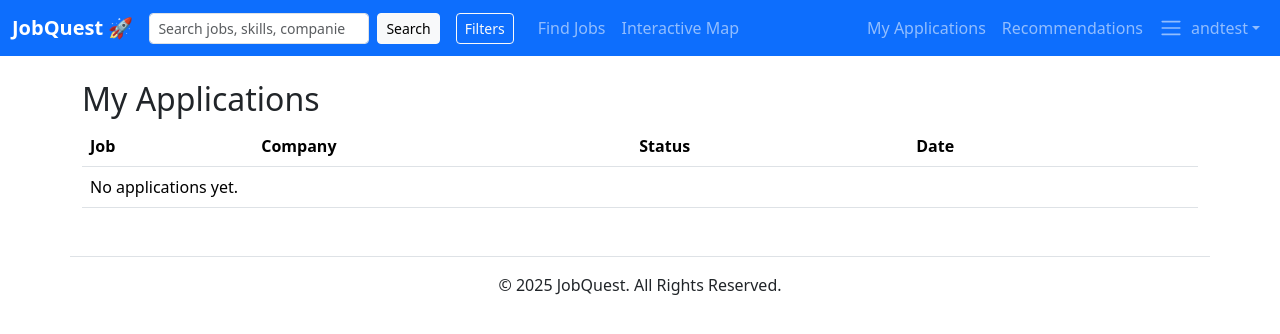
After one commit to Henryli873/linkedout, a Django app: page /search/applications/ in a window 1280 px wide. The commit adds this page. Shown: the top 334 px of the page. Run offline with Django 5.2, Linux system fonts and the light colour scheme; a user stored in the database is signed in; data comes from the database, SQL or seed files in the repository; both versions use the stored data as it was after the commit.

Commit message:
user story 4, date of application incomplete

```diff
--- /dev/null
+++ b/jobs/templates/jobs/my_applications.html
@@ -0,0 +1,23 @@
+{% extends "base.html" %}
+{% block title %}My Applications{% endblock %}
+{% block content %}
+<h2>My Applications</h2>
+<table class="table">
+    <thead>
+        <tr><th>Job</th><th>Company</th><th>Status</th><th>Date</th><th></th></tr>
+    </thead>
+    <tbody>
+        {% for app in applications %}
+        <tr>
+            <td>{{ app.job.title }}</td>
+            <td>{{ app.job.company }}</td>
+            <td>{{ app.get_status_display }}</td>
+            <td>{{ app.applied_at|date:"Y-m-d H:i" }}</td>
+            <td><a href="{% url 'jobs:application_details' app.pk %}" class="btn btn-sm btn-outline-primary">Details</a></td>
+        </tr>
+        {% empty %}
+        <tr><td colspan="5">No applications yet.</td></tr>
+        {% endfor %}
+    </tbody>
+</table>
+{% endblock %}
--- a/jobs/urls.py
+++ b/jobs/urls.py
@@ -8,4 +8,11 @@ urlpatterns = [
     path('<int:pk>/', views.job_detail, name='job_detail'),
     path('<int:pk>/apply/', views.apply, name='apply'),
     path('apply/thanks/', views.apply_thanks, name='apply_thanks'),
+    # Candidate application views
+    path("applications/", views.my_applications, name="my_applications"),
+    path("applications/<int:pk>/", views.application_details, name="application_details"),
+
+    # Recruiter application management
+    path("recruiter/applications/", views.recruiter_applications, name="recruiter_applications"),
+    path("recruiter/applications/<int:pk>/update/", views.update_application_status, name="update_status"),
 ]
--- a/jobs/views.py
+++ b/jobs/views.py
@@ -1,7 +1,8 @@
 from django.shortcuts import render, get_object_or_404, redirect
-from django.contrib.auth.decorators import login_required
+from django.contrib.auth.decorators import login_required, user_passes_test
 from .models import Job, Application
 from django import forms
+from django.http import HttpResponseForbidden
 from django.db.models import Case, When, Value, IntegerField, F
 
 
@@ -91,3 +92,52 @@ def apply(request, pk):
 
 def apply_thanks(request):
 	return render(request, 'jobs/apply_thanks.html')
+
+@login_required
+def my_applications(request):
+    """Candidate sees their own applications."""
+    apps = Application.objects.filter(user=request.user).select_related("job")
+    return render(request, "jobs/my_applications.html", {"applications": apps})
+
+
+@login_required
+def application_details(request, pk):
+    """Candidate sees details of their application."""
+    app = get_object_or_404(Application, pk=pk, user=request.user)
+    return render(request, "jobs/application_details.html", {"application": app})
+
+
+@login_required
+def recruiter_applications(request):
+    """Recruiters see applications for their company postings."""
+    if not request.user.is_recruiter:
+        return HttpResponseForbidden("You are not authorized.")
+
+    # Assuming recruiter's company is stored in their profile/username for now:
+    apps = Application.objects.filter(job__company__icontains=request.user.username).select_related("job", "user")
+    return render(request, "jobs/recruiter_applications.html", {"applications": apps})
+
+
+class ApplicationStatusForm(forms.ModelForm):
+    class Meta:
+        model = Application
+        fields = ["status"]
+
+
+@login_required
+def update_application_status(request, pk):
+    """Recruiter updates status of an application."""
+    if not request.user.is_recruiter:
+        return HttpResponseForbidden("Not allowed")
+
+    app = get_object_or_404(Application, pk=pk)
+
+    if request.method == "POST":
+        form = ApplicationStatusForm(request.POST, instance=app)
+        if form.is_valid():
+            form.save()
+            return redirect("jobs:recruiter_applications")
+    else:
+        form = ApplicationStatusForm(instance=app)
+
+    return render(request, "jobs/update_status.html", {"form": form, "application": app})
--- a/linkedout/templates/base.html
+++ b/linkedout/templates/base.html
@@ -41,8 +41,9 @@
                         {% if user.is_recruiter %}
                             <li class="nav-item"><a href="#" class="nav-link">Post a Job</a></li>
                             <li class="nav-item"><a href="#" class="nav-link">My Postings</a></li>
+                            <li class="nav-item"><a href="{% url 'jobs:recruiter_applications' %}" class="nav-link">My Applications</a></li>
                         {% else %}
-                            <li class="nav-item"><a href="#" class="nav-link">My Applications</a></li>
+                            <li class="nav-item"><a href="{% url 'jobs:my_applications' %}" class="nav-link">My Applications</a></li>
                             <li class="nav-item"><a href="#" class="nav-link">Recommendations</a></li>
                         {% endif %}
 
```
Also changed, not shown: jobs/models.py (+9 -1 lines), jobs/templates/jobs/application_details.html (added, +16 -0 lines), jobs/templates/jobs/recruiter_applications.html (added, +24 -0 lines), jobs/templates/jobs/update_status.html (added, +11 -0 lines), db.sqlite3, jobs/migrations/0002_application_status.py (added).
